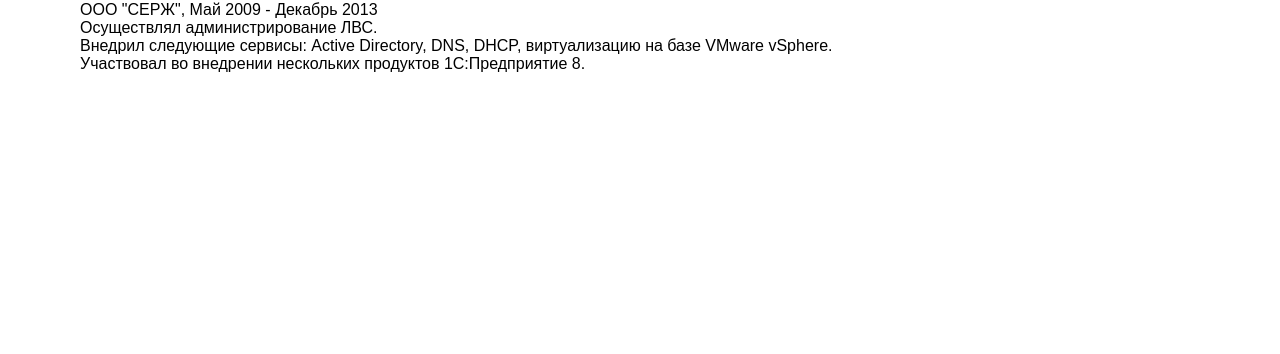
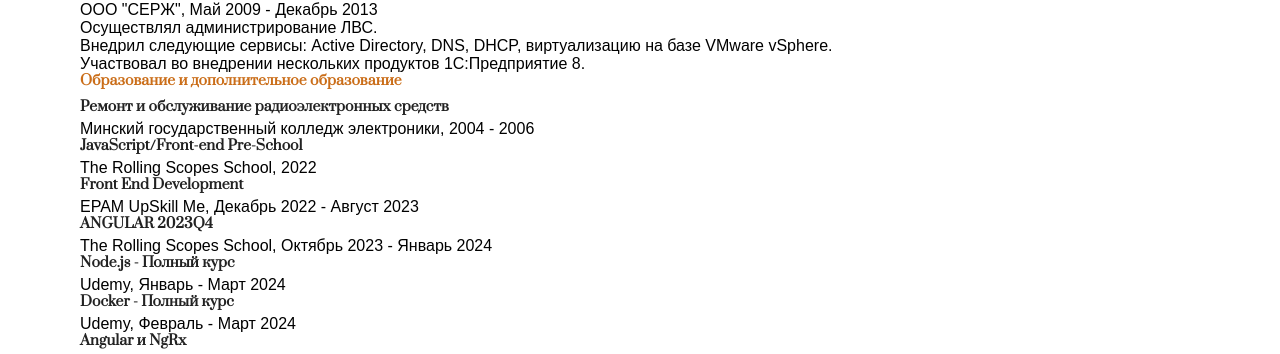
Before and after one commit to varlog762/cv-vue, a Vue app: page / in a window 1280 px wide. Shown: the part 668-1022 px from the top of the page. Before the commit the page ends 800 px from the top, so only its background shows below. Built offline with nearby package versions, Linux system fonts and the light colour scheme.

Commit message:
feat: add EducationComponent

```diff
--- /dev/null
+++ b/src/components/EducationComponent.vue
@@ -0,0 +1,27 @@
+<script setup lang="ts">
+defineOptions({
+  name: 'EducationComponent',
+})
+</script>
+
+<template>
+  <div class="education">
+    <h2 class="education-header">Образование и дополнительное образование</h2>
+    <h3 class="prof">Ремонт и обслуживание радиоэлектронных средств</h3>
+    <div class="edu_inst_trem">Минский государственный колледж электроники, 2004 - 2006</div>
+    <h3 class="prof">JavaScript/Front-end Pre-School</h3>
+    <div class="edu_inst_trem">The Rolling Scopes School, 2022</div>
+    <h3 class="prof">Front End Development</h3>
+    <div class="edu_inst_trem">EPAM UpSkill Me, Декабрь 2022 - Август 2023</div>
+    <h3 class="prof">ANGULAR 2023Q4</h3>
+    <div class="edu_inst_trem">The Rolling Scopes School, Октябрь 2023 - Январь 2024</div>
+    <h3 class="prof">Node.js - Полный курс</h3>
+    <div class="edu_inst_trem">Udemy, Январь - Март 2024</div>
+    <h3 class="prof">Docker - Полный курс</h3>
+    <div class="edu_inst_trem">Udemy, Февраль - Март 2024</div>
+    <h3 class="prof">Angular и NgRx</h3>
+    <div class="edu_inst_trem">Udemy, Апрель - Июнь 2024</div>
+  </div>
+</template>
+
+<style lang="scss" scoped></style>
--- a/src/pages/MainPage.vue
+++ b/src/pages/MainPage.vue
@@ -1,6 +1,7 @@
 <script setup lang="ts">
 import HeaderComponent from '@/components/HeaderComponent.vue'
 import WorkExperienceComponent from '@/components/WorkExperienceComponent.vue'
+import EducationComponent from '@/components/EducationComponent.vue'
 
 defineOptions({
   name: 'MainPage',
@@ -12,6 +13,7 @@
   <main>
     <div class="container">
       <WorkExperienceComponent />
+      <EducationComponent />
     </div>
   </main>
 </template>
```
